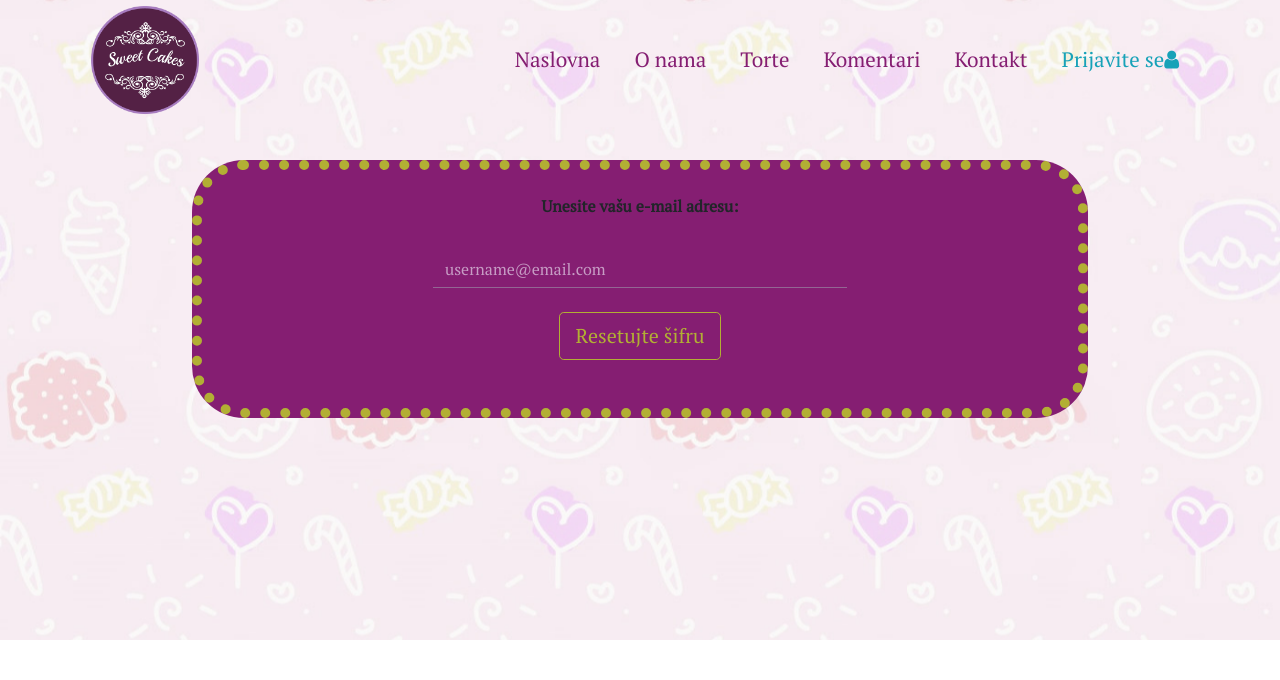
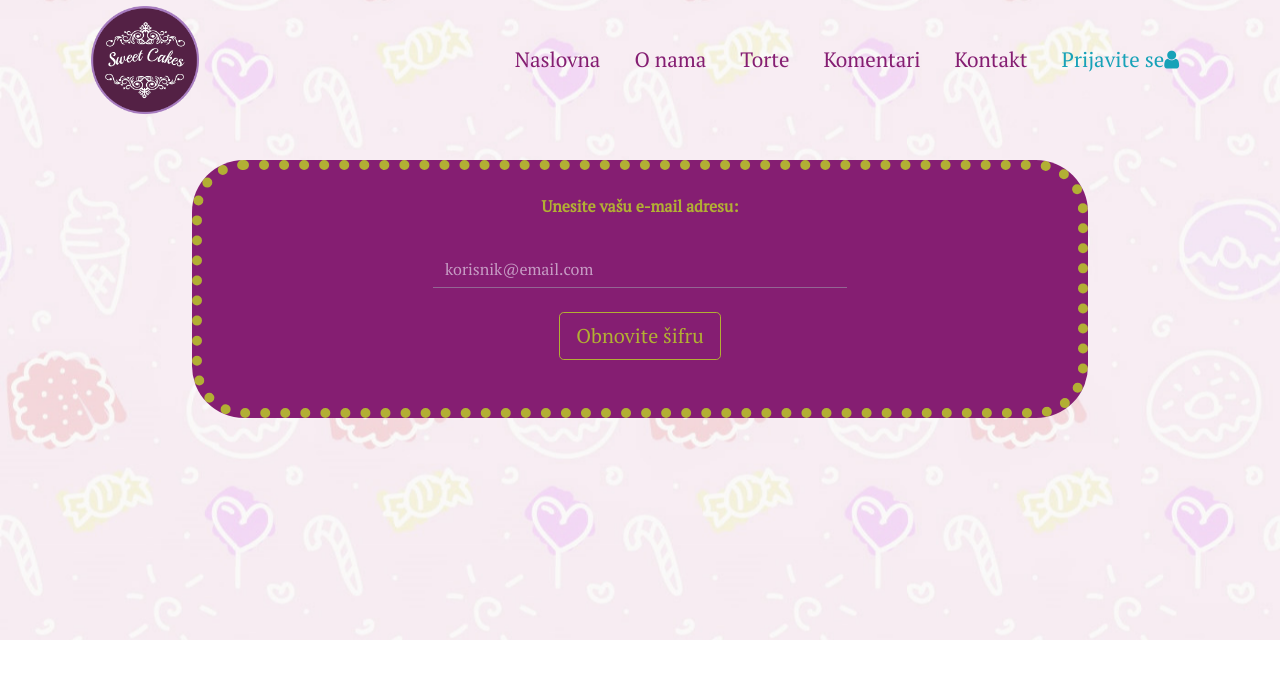
Before and after one commit to anin18/anin18.github.io, a PHP site: page /zavrsniProjekat/forgot-password.php in a window 1280 px wide. Shown: the top 680 px of the page. Run offline with PHP 8.4, Linux system fonts and the light colour scheme; some libraries are stand-ins or nearby versions.

Commit message:
Add files via upload

```diff
--- a/forgot-password.php
+++ b/forgot-password.php
@@ -120,11 +120,11 @@ your account and change your security password as someone may have guessed it.</
                 <div class="login-wrapper position-absolute text-center p-3 p-md-4">
                     <form method="post" action="" name="reset" class="login-form m-auto">
                         <div class="form-group mb-4">
-                            <label><strong>Unesite vašu e-mail adresu:</strong></label> <br><br>
-                            <input type="email" name="email" class="form-control" placeholder="username@email.com">
+                            <label class="text-warning"><strong>Unesite vašu e-mail adresu:</strong></label> <br><br>
+                            <input type="email" name="email" class="form-control" placeholder="korisnik@email.com">
                         </div>
                         <div class="form-group mb-4">
-                        <button class="btn btn-lg" type="submit">Resetujte šifru</button>
+                        <button class="btn btn-lg" type="submit">Obnovite šifru</button>
                         </div>
                     </form>
                 </div>
```
